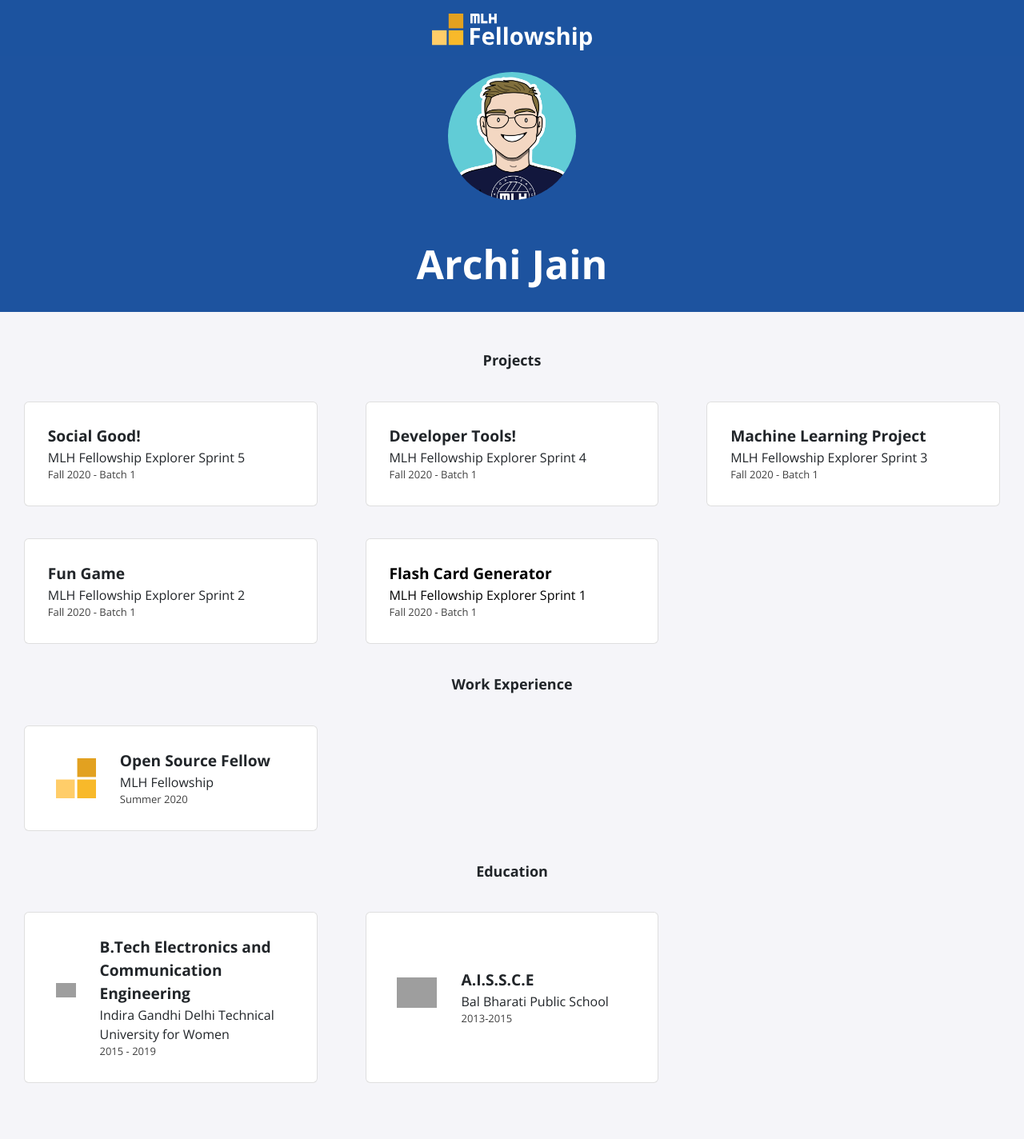
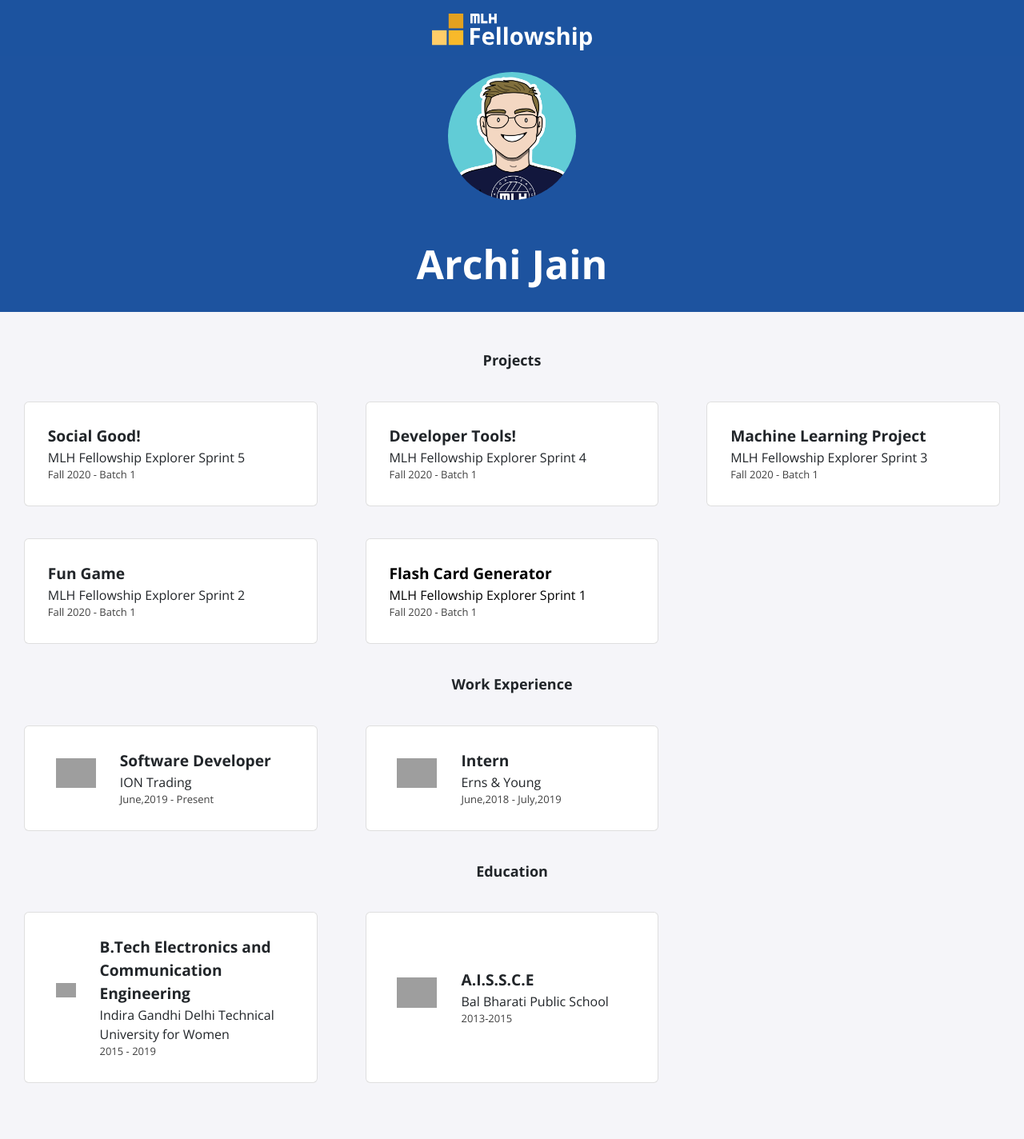
Before and after one commit to archij30/archij30.github.io, a Jekyll site: the page built from index.html, in a window 1280 px wide. Shown: the whole page at 80% size. Built offline with Jekyll 4.4.1, drawn with Linux system fonts in a browser that asks for light colours; nearby versions of some CDN libraries; grey boxes are pictures that could not be loaded.

Commit message:
Update experience details

```diff
--- a/_data/experience.yml
+++ b/_data/experience.yml
@@ -1,4 +1,9 @@
-- role: Open Source Fellow
-  company: MLH Fellowship
-  dates: Summer 2020
-  logo: fellowship.svg
+- role: Software Developer
+  company: ION Trading
+  dates: June,2019 - Present
+  logo: ion.png
+
+- role: Intern
+  company: Erns & Young
+  dates: June,2018 - July,2019
+  logo: ey.png
```
